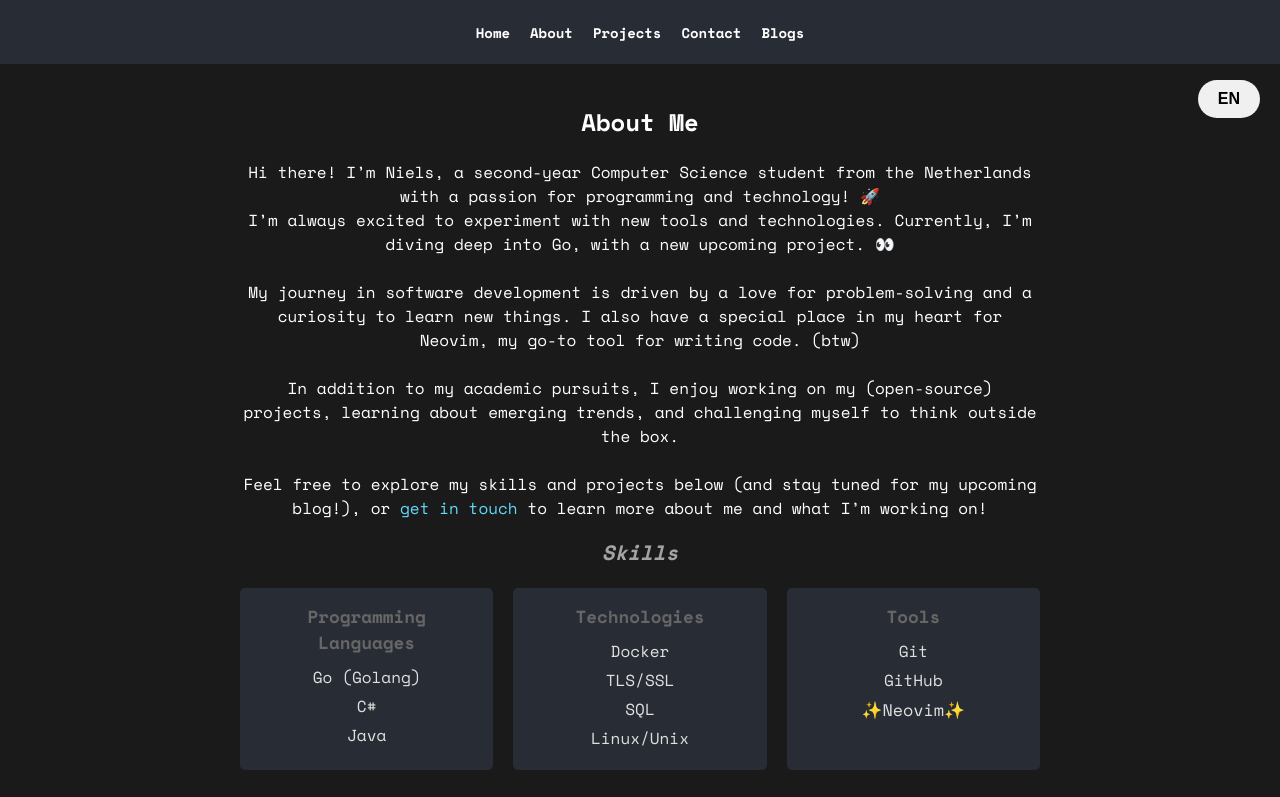
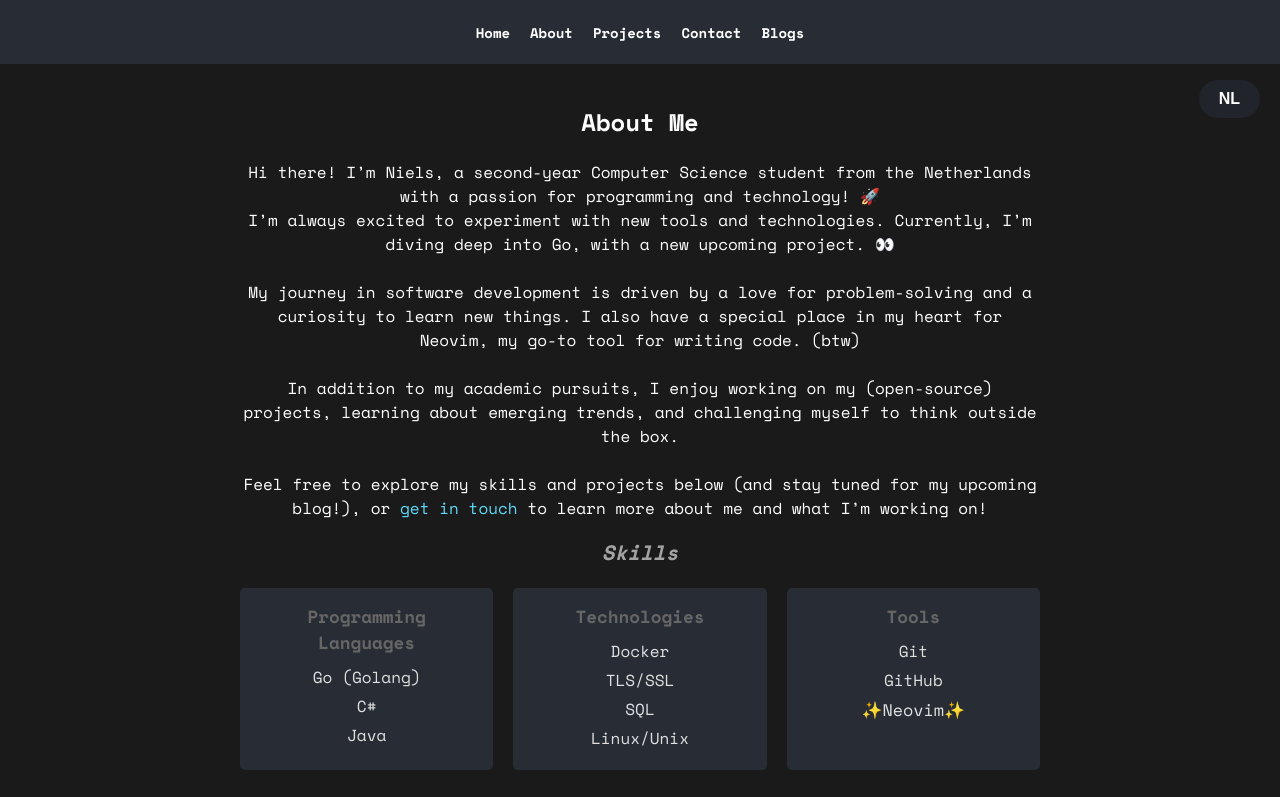
Before and after one commit to nielsjaspers/nielsjaspers.com, a React (Create React App) app: page / in a window 1280 px wide. Shown: the top 797 px of the page. Built offline with nearby package versions, Linux system fonts and the light colour scheme; the HTML template or start-up script is replaced by a standard one.

Commit message:
fix: language toggle
inverted language toggle color and functionality to make it feel more
natural

```diff
--- a/src/components/Home.css
+++ b/src/components/Home.css
@@ -6,7 +6,7 @@
 }
 
 .toggle-button {
-    background-color: #f0f0f0;
+    background-color: #21252b;
     border: none;
     border-radius: 20px;
     padding: 10px 20px;
@@ -15,18 +15,19 @@
     font-weight: bold;
     transition: background-color 0.3s ease;
     outline: none;
+    color: white;
 }
 
-.toggle-button:hover {
+.toggle-button.active:hover {
     background-color: #dddd;
 }
 
 .toggle-button.active {
-    background-color: #21252b;
-    color: white;
+    background-color: #f0f0f0;
+    color: black;
 }
 
-.toggle-button.active:hover {
+.toggle-button:hover {
     background-color: #383d47;
 }
 
--- a/src/components/Home.js
+++ b/src/components/Home.js
@@ -18,7 +18,7 @@ function Home() {
                     onClick={onLanguageChange}
                     className={`toggle-button ${language === 'nl' ? 'active' : ''}`}
                 >
-                    {language === 'en' ? 'EN' : 'NL'}
+                    {language === 'en' ? 'NL' : 'EN'}
                 </button>
             </div>
 
```
